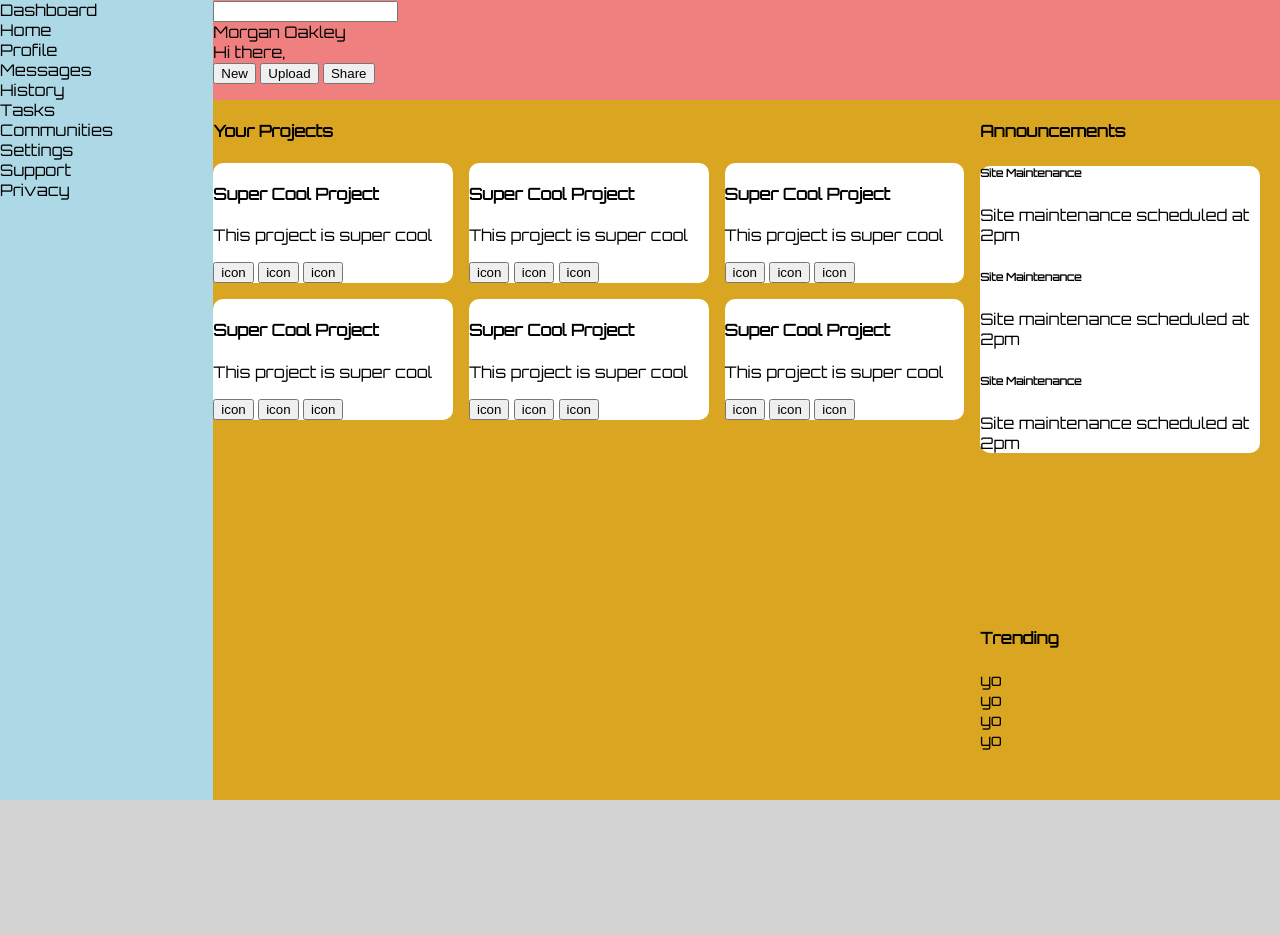
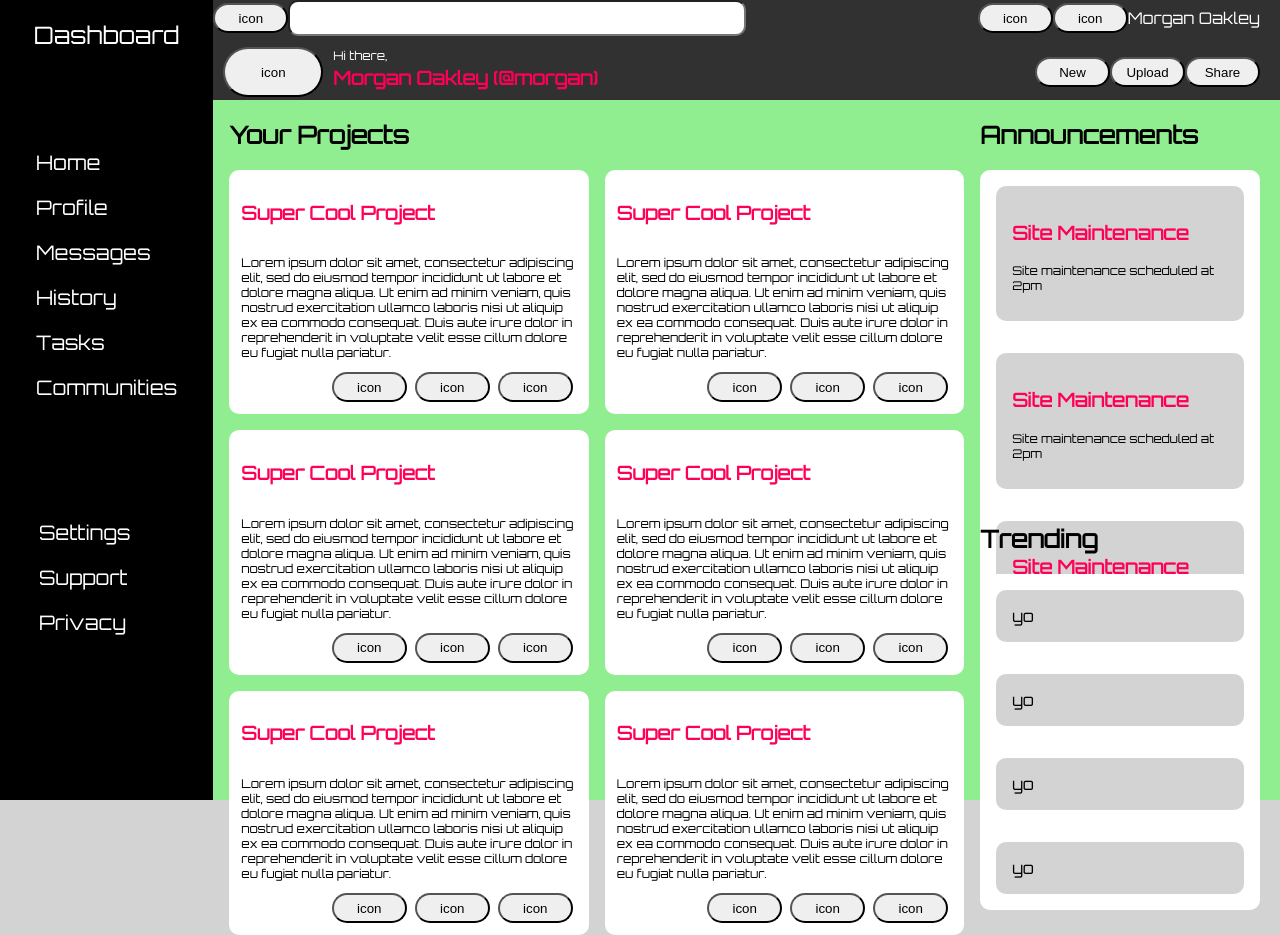
Before and after one commit to Saul-Codeman/Admin-Dashboard, a plain HTML site: page index.html in a window 1280 px wide. Before the commit the page ends 800 px from the top, so only its background shows below. Drawn offline with Linux system fonts and the light colour scheme.

Commit message:
Continued UI updates

```diff
--- a/index.html
+++ b/index.html
@@ -12,26 +12,36 @@
     <div class="sidebar">
         <div class="dashboard">Dashboard</div>
         <div class="user-features">
-            <div class="home">Home</div>
-            <div class="profile">Profile</div>
-            <div class="messages">Messages</div>
-            <div class="history">History</div>
-            <div class="tasks">Tasks</div>
-            <div class="communities">Communities</div>
+            <div class="home sidebar-item">Home</div>
+            <div class="profile sidebar-item">Profile</div>
+            <div class="messages sidebar-item">Messages</div>
+            <div class="history sidebar-item">History</div>
+            <div class="tasks sidebar-item">Tasks</div>
+            <div class="communities sidebar-item">Communities</div>
         </div>
         <div class="settings-info">
-            <div class="settings">Settings</div>
-            <div class="support">Support</div>
-            <div class="privacy">Privacy</div>
+            <div class="settings sidebar-item">Settings</div>
+            <div class="support sidebar-item">Support</div>
+            <div class="privacy sidebar-item">Privacy</div>
         </div>
     </div>
     <div class="header">
         <div class="search">
+            <button>icon</button>
             <input type="text">
         </div>
-        <div class="icon"></div>
+        <div class="right-header">
+            <button>icon</button>
+            <button>icon</button>
             <div class="username">Morgan Oakley</div>
-        <div class="greeting">Hi there,</div>
+        </div>
+        <div class="icon-greeting">
+            <button>icon</button>
+            <div class="greeting">
+                <p>Hi there,</p>
+                <h3>Morgan Oakley (@morgan)</h3>
+            </div>
+        </div>
         <div class="post">
             <button>New</button>
             <button>Upload</button>
@@ -40,71 +50,95 @@
     </div>
     <div class="content">
         <div class="projects">
-            <h4 class="projects-heading">Your Projects</h4>
+            <h2 class="projects-heading">Your Projects</h2>
             <div class="projects-content">
                 <div class="project">
-                    <h4>Super Cool Project</h4>
-                    <p>This project is super cool</p>
+                    <h3>Super Cool Project</h3>
+                    <p>Lorem ipsum dolor sit amet, consectetur adipiscing elit, sed do eiusmod tempor incididunt ut labore et dolore magna aliqua. Ut enim ad minim veniam,
+                        quis nostrud exercitation ullamco laboris nisi ut aliquip ex ea commodo consequat. Duis aute irure dolor in reprehenderit in
+                        voluptate velit esse cillum dolore eu fugiat nulla pariatur.</p>
+                    <div class="icon-buttons">
                         <button>icon</button>
                         <button>icon</button>
                         <button>icon</button>
                     </div>
+                </div>
                 <div class="project">
-                    <h4>Super Cool Project</h4>
-                    <p>This project is super cool</p>
+                    <h3>Super Cool Project</h3>
+                    <p>Lorem ipsum dolor sit amet, consectetur adipiscing elit, sed do eiusmod tempor incididunt ut labore et dolore magna aliqua. Ut enim ad minim veniam,
+                        quis nostrud exercitation ullamco laboris nisi ut aliquip ex ea commodo consequat. Duis aute irure dolor in reprehenderit in
+                        voluptate velit esse cillum dolore eu fugiat nulla pariatur.</p>
+                    <div class="icon-buttons">
                         <button>icon</button>
                         <button>icon</button>
                         <button>icon</button>
                     </div>
+                </div>
                 <div class="project">
-                    <h4>Super Cool Project</h4>
-                    <p>This project is super cool</p>
+                    <h3>Super Cool Project</h3>
+                    <p>Lorem ipsum dolor sit amet, consectetur adipiscing elit, sed do eiusmod tempor incididunt ut labore et dolore magna aliqua. Ut enim ad minim veniam,
+                        quis nostrud exercitation ullamco laboris nisi ut aliquip ex ea commodo consequat. Duis aute irure dolor in reprehenderit in
+                        voluptate velit esse cillum dolore eu fugiat nulla pariatur.</p>
+                    <div class="icon-buttons">
                         <button>icon</button>
                         <button>icon</button>
                         <button>icon</button>
                     </div>
+                </div>
                 <div class="project">
-                    <h4>Super Cool Project</h4>
-                    <p>This project is super cool</p>
+                    <h3>Super Cool Project</h3>
+                    <p>Lorem ipsum dolor sit amet, consectetur adipiscing elit, sed do eiusmod tempor incididunt ut labore et dolore magna aliqua. Ut enim ad minim veniam,
+                        quis nostrud exercitation ullamco laboris nisi ut aliquip ex ea commodo consequat. Duis aute irure dolor in reprehenderit in
+                        voluptate velit esse cillum dolore eu fugiat nulla pariatur.</p>
+                    <div class="icon-buttons">
                         <button>icon</button>
                         <button>icon</button>
                         <button>icon</button>
                     </div>
+                </div>
                 <div class="project">
-                    <h4>Super Cool Project</h4>
-                    <p>This project is super cool</p>
+                    <h3>Super Cool Project</h3>
+                    <p>Lorem ipsum dolor sit amet, consectetur adipiscing elit, sed do eiusmod tempor incididunt ut labore et dolore magna aliqua. Ut enim ad minim veniam,
+                        quis nostrud exercitation ullamco laboris nisi ut aliquip ex ea commodo consequat. Duis aute irure dolor in reprehenderit in
+                        voluptate velit esse cillum dolore eu fugiat nulla pariatur.</p>
+                    <div class="icon-buttons">
                         <button>icon</button>
                         <button>icon</button>
                         <button>icon</button>
                     </div>
+                </div>
                 <div class="project">
-                    <h4>Super Cool Project</h4>
-                    <p>This project is super cool</p>
+                    <h3>Super Cool Project</h3>
+                    <p>Lorem ipsum dolor sit amet, consectetur adipiscing elit, sed do eiusmod tempor incididunt ut labore et dolore magna aliqua. Ut enim ad minim veniam,
+                        quis nostrud exercitation ullamco laboris nisi ut aliquip ex ea commodo consequat. Duis aute irure dolor in reprehenderit in
+                        voluptate velit esse cillum dolore eu fugiat nulla pariatur.</p>
+                    <div class="icon-buttons">
                         <button>icon</button>
                         <button>icon</button>
                         <button>icon</button>
                     </div>
                 </div>
             </div>
+        </div>
         <div class="announcements">
-            <h4 class="announcements-heading">Announcements</h4>
+            <h2 class="announcements-heading">Announcements</h2>
             <div class="announcements-content">
                 <div class="announcement">
-                    <h6>Site Maintenance</h6>
+                    <h3>Site Maintenance</h3>
                     <p>Site maintenance scheduled at 2pm</p>
                 </div>
                 <div class="announcement">
-                    <h6>Site Maintenance</h6>
+                    <h3>Site Maintenance</h3>
                     <p>Site maintenance scheduled at 2pm</p>
                 </div>
                 <div class="announcement">
-                    <h6>Site Maintenance</h6>
+                    <h3>Site Maintenance</h3>
                     <p>Site maintenance scheduled at 2pm</p>
                 </div>
             </div>
         </div>
         <div class="trending">
-            <h4 class="trending-heading">Trending</h4>
+            <h2 class="trending-heading">Trending</h2>
             <div class="trending-content">
                 <div class="person">yo</div>
                 <div class="person">yo</div>
--- a/styles.css
+++ b/styles.css
@@ -16,20 +16,102 @@ body {
 .sidebar {
     grid-column: 1 / 5;
     grid-row: 1 / 25;
-    background-color: lightblue;
+    background-color: black;
+    color: white;
+    display: flex;
+    flex-direction: column;
+    align-items: center;
+    justify-content: start;
+    gap: 10vh;
+}
+
+.dashboard {
+    margin-top: 20px;
+    font-size: 24px;
+}
+
+.user-features {
+    font-size: 20px;
+}
+
+.settings-info {
+    font-size: 20px;
+    margin-left: -44px;
+}
+
+.sidebar-item {
+    margin: 20px 0px;
 }
 
 .header {
     grid-column: 5 / 25;
     grid-row: 1 / 4;
-    background-color: lightcoral;
+    background-color: rgb(49, 49, 49);
+    color: white;
+    display: grid;
+    grid-template-columns: repeat(16, 1fr);
+    grid-template-rows: repeat(2, 1fr);
+}
+
+.search {
+    grid-column: 1 / 10;
+    grid-row: 1 / 1;
+    display: flex;
+    align-items: center;
+}
+
+.search > input {
+    height: 30px;
+    width: 450px;
+    border-radius: 10px;
+}
+
+.right-header {
+    grid-column: 10 / 17;
+    grid-row: 1 / 1;
+    display: flex;
+    justify-content: end;
+    align-items: center;
+    margin-right: 20px;
+}
+
+.icon-greeting {
+    grid-column: 1 / 10;
+    grid-row: 2 / 2;
+    display: flex;
+    align-items: center;
+}
+
+.icon-greeting > button {
+    margin: 10px;
+    height: 50px;
+    width: 100px;
+    border-radius: 25px;
+}
+
+.greeting {
+    display: flex;
+    flex-direction: column;
+}
+
+.greeting > p {
+    margin-bottom: -16px;
+}
+
+.post {
+    grid-column: 10 / 17;
+    grid-row: 2 / 2;
+    display: flex;
+    justify-content: end;
+    align-items: center;
+    margin-right: 20px;
 }
 
 .content {
     grid-column: 5 / 25;
     grid-row: 4 / 25;
     display: grid;
-    background-color: goldenrod;
+    background-color: lightgreen;
     grid-template-columns: repeat(24, 1fr);
     grid-template-rows: repeat(24, 1fr);
     gap: 16px;
@@ -38,31 +120,83 @@ body {
 .projects {
     grid-column: 1 / 18;
     grid-row: 1 / 25;
+    margin-left: 16px;
 }
 
 .projects-content {
     display: grid;
     gap: 16px;
-    grid-template: 1fr 1fr 1fr / 1fr 1fr 1fr;
+    grid-template: 1fr 1fr / 1fr 1fr;
 }
 
 .project {
     background-color: white;
     border-radius: 10px;
+    padding: 12px 12px;
+    display: flex;
+    flex-direction: column;
+}
+
+.icon-buttons {
+    display: flex;
+    justify-content: end;
+}
+
+.icon-buttons > button {
+    margin: 0px 4px;
 }
 
 .announcements {
     grid-column: 18 / 25;
-    grid-row: 1 / 18;
+    grid-row: 1 / 14;
 }
 
 .announcements-content {
     background-color: white;
     border-radius: 10px;
     margin-right: 20px;
+    display: flex;
+    flex-direction: column;
+}
+
+.announcement {
+    background-color: lightgray;
+    border-radius: 10px;
+    margin: 16px;
+    padding: 16px;
 }
 
 .trending {
     grid-column: 18 / 25;
-    grid-row: 18 / 25;
+    grid-row: 14 / 25;
+    margin-top: 16px;
 }
+
+.trending-content {
+    background-color: white;
+    border-radius: 10px;
+    margin-right: 20px;
+    display: flex;
+    flex-direction: column;
+}
+
+.person {
+    background-color: lightgray;
+    border-radius: 10px;
+    margin: 16px;
+    padding: 16px;
+}
+
+p {
+    font-size: 12px;
+}
+
+h3 {
+    color: rgb(255, 0, 85);
+}
+
+button {
+    width: 75px;
+    height: 30px;
+    border-radius: 25px;
+}
```
Lines whose indentation alone changed are shown as unchanged.
